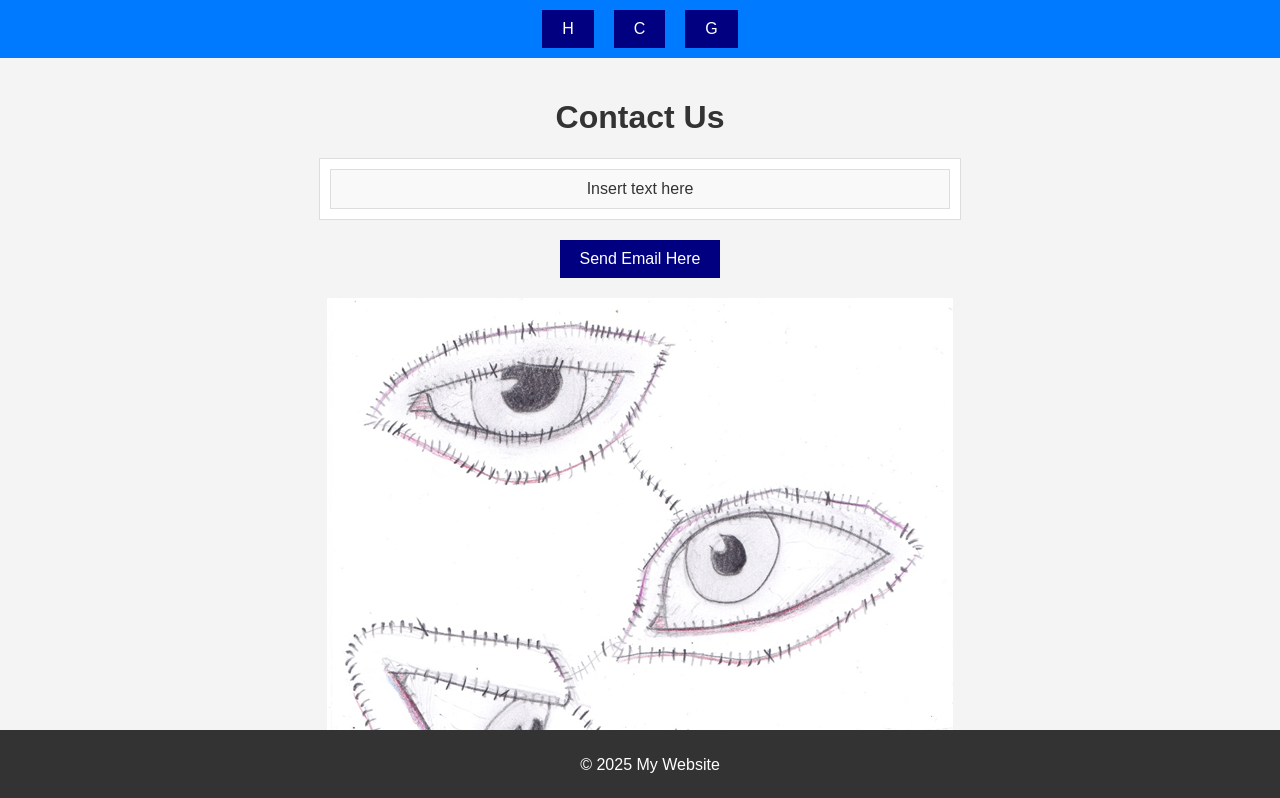
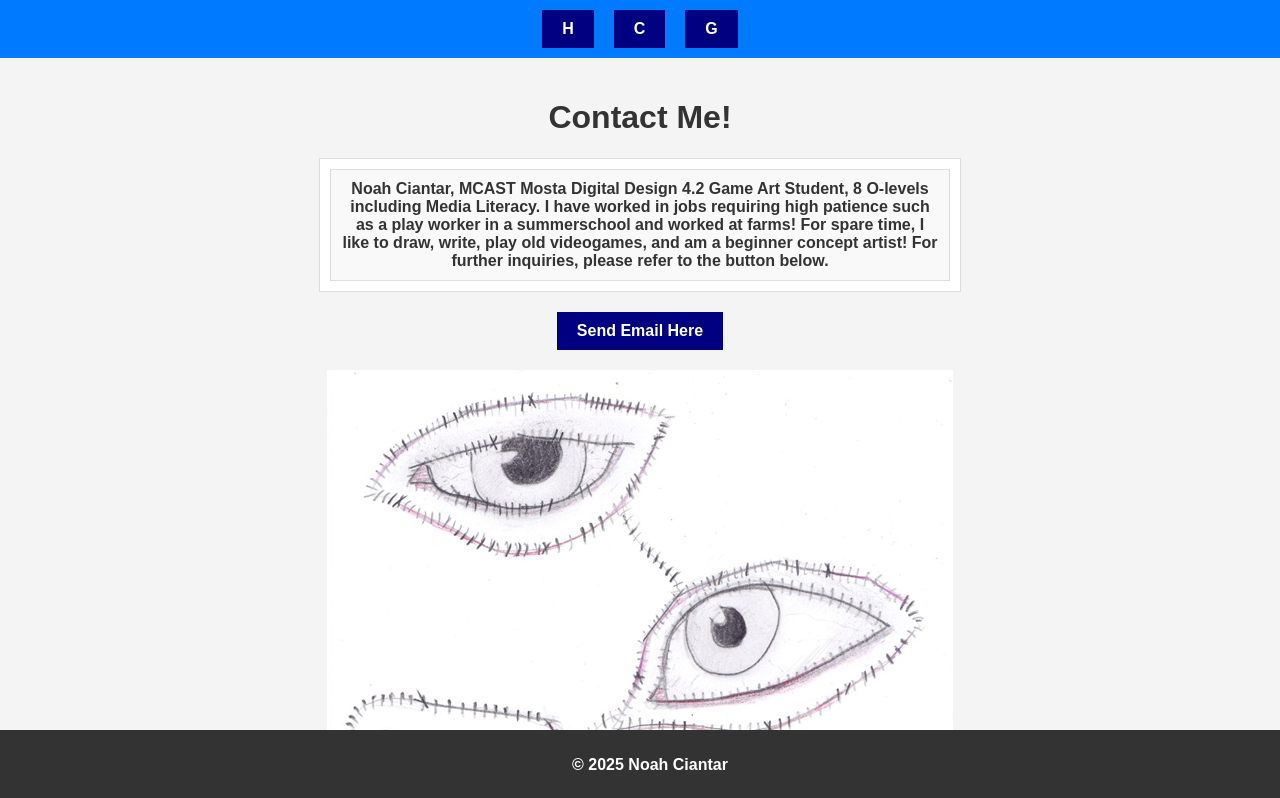
Before and after one commit to centipede218/centipede218.github.io, a plain HTML site: page contact.html in a window 1280 px wide. Shown: the top 798 px of the page. Drawn offline with Linux system fonts and the light colour scheme.

Commit message:
added actual text and more personalisation

```diff
--- a/contact.html
+++ b/contact.html
@@ -15,9 +15,13 @@
         </nav>
     </header>
     <main>
-        <h1>Contact Us</h1>
+        <h1>Contact Me!</h1>
         <div class="text-box">
-            <p>Insert text here</p>
+            <p>Noah Ciantar, MCAST Mosta Digital Design 4.2 Game Art Student, 8 O-levels including Media Literacy.
+                I have worked in jobs requiring high patience such as a play worker in a summerschool and worked at farms!
+                For spare time, I like to draw, write, play old videogames, and am a beginner concept artist!
+                For further inquiries, please refer to the button below.
+            </p>
         </div>
         <button class="email-button" onclick="toggleForm()">Send Email Here</button>
         <form id="contact-form" class="contact-form" style="display: none;">
@@ -32,7 +36,7 @@
         <img src="images/eyes.png" alt="Eyes" class="contact-image">
     </main>
     <footer>
-        <p>&copy; 2025 My Website</p>
+        <p>&copy; 2025 Noah Ciantar</p>
     </footer>
     <script>
         function toggleForm() {
--- a/styles.css
+++ b/styles.css
@@ -1,6 +1,7 @@
 /* General Styles */
 body {
     font-family: Arial, sans-serif;
+    font-weight: bold; /* Make all text bold */
     margin: 0;
     padding: 0;
     background-color: #f4f4f4;
@@ -28,6 +29,7 @@ nav {
     margin: 0 10px;
     cursor: pointer;
     font-size: 16px;
+    font-weight: bold; /* Ensure buttons are also bold */
 }
 
 .nav-button:hover {
@@ -84,6 +86,7 @@ footer {
     font-size: 16px;
     border: none;
     cursor: pointer;
+    font-weight: bold; /* Ensure button text is bold */
 }
 
 .email-button:hover {
```
Also changed, not shown: gallery.html (+2 -2 lines), index.html (+5 -3 lines).
